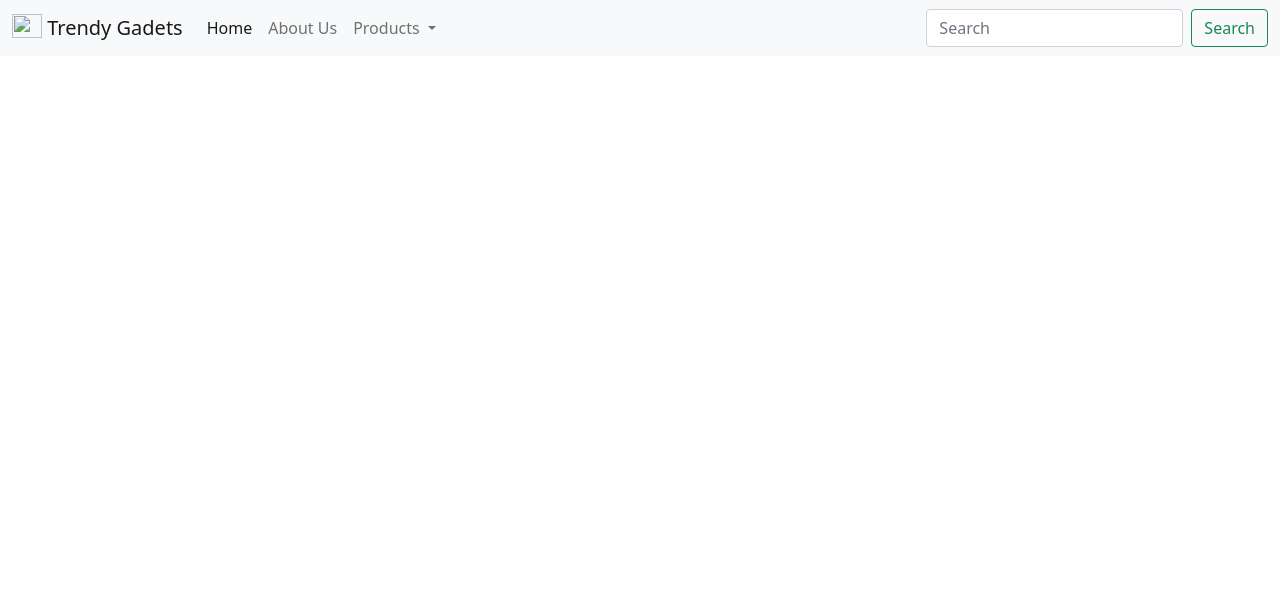
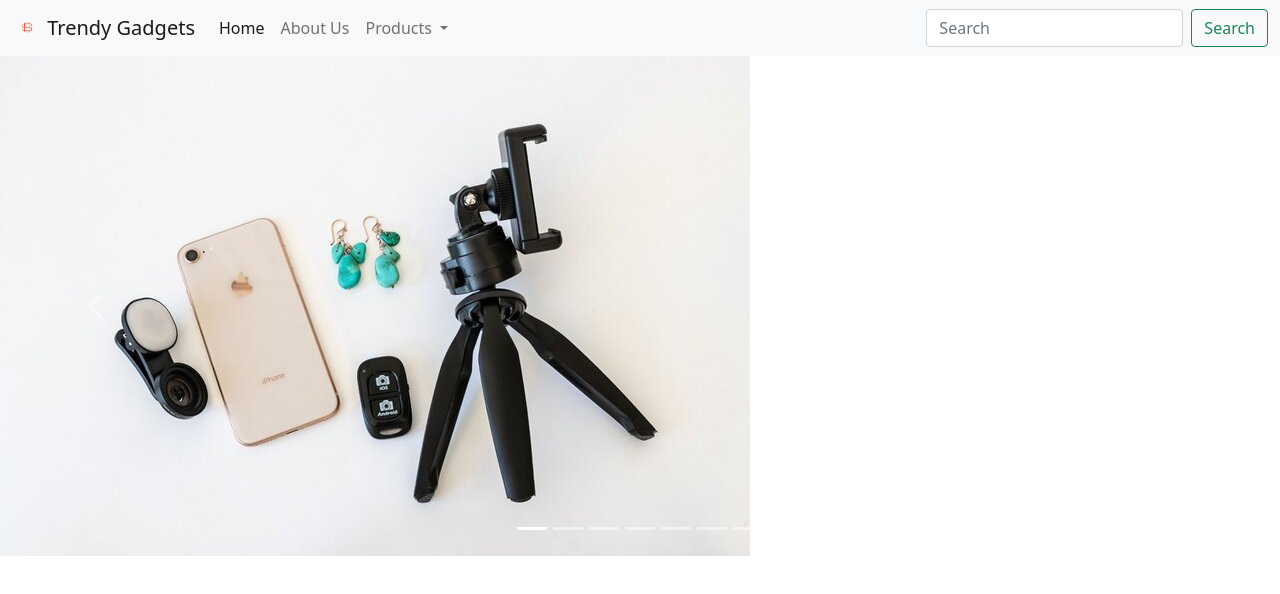
Before and after one commit to sumaiya-Ritu/Trendy-Gadets, a plain HTML site: page index.html in a window 1280 px wide. Drawn offline with nearby package versions, Linux system fonts and the light colour scheme.

Commit message:
2nd commit

```diff
--- a/index.html
+++ b/index.html
@@ -17,9 +17,8 @@
         <nav class="navbar navbar-expand-lg navbar-light bg-light">
             <div class="container-fluid">
                 <a class="navbar-brand" href="#">
-                    <img src="/docs/5.0/assets/brand/bootstrap-logo.svg" alt="" width="30" height="24"
-                        class="d-inline-block align-text-top">
-                    Trendy Gadets</a>
+                    <img src="images/logo.png" alt="" width="30" height="24" class="d-inline-block align-text-top">
+                    Trendy Gadgets</a>
                 <button class="navbar-toggler" type="button" data-bs-toggle="collapse"
                     data-bs-target="#navbarSupportedContent" aria-controls="navbarSupportedContent"
                     aria-expanded="false" aria-label="Toggle navigation">
@@ -53,6 +52,54 @@
                 </div>
             </div>
         </nav>
+        <!-- nav bar ends -->
+
+        <!-- slider -->
+        <div id="carouselExampleIndicators" class="carousel slide" data-bs-ride="carousel">
+            <div class="carousel-indicators">
+                <button type="button" data-bs-target="#carouselExampleIndicators" data-bs-slide-to="0" class="active"
+                    aria-current="true" aria-label="Slide 1"></button>
+                <button type="button" data-bs-target="#carouselExampleIndicators" data-bs-slide-to="1"
+                    aria-label="Slide 2"></button>
+                <button type="button" data-bs-target="#carouselExampleIndicators" data-bs-slide-to="2"
+                    aria-label="Slide 3"></button>
+                <button type="button" data-bs-target="#carouselExampleIndicators" data-bs-slide-to="3"
+                    aria-label="Slide 4"></button>
+                <button type="button" data-bs-target="#carouselExampleIndicators" data-bs-slide-to="4"
+                    aria-label="Slide 5"></button>
+                <button type="button" data-bs-target="#carouselExampleIndicators" data-bs-slide-to="5"
+                    aria-label="Slide 6"></button>
+                <button type="button" data-bs-target="#carouselExampleIndicators" data-bs-slide-to="6"
+                    aria-label="Slide 7"></button>
+            </div>
+            <div class="carousel-inner">
+                <div class="carousel-item active">
+                    <div class="row d-flex align-items-center">
+                        <div class="col-lg-12 w-auto  h-25 d-inline-block ">
+
+                            <img src="images/slide/bg-3.jpg" class="d-block w-100" alt="...">
+                        </div>
+                    </div>
+
+
+
+
+
+
+
+                </div>
+                <button class="carousel-control-prev" type="button" data-bs-target="#carouselExampleIndicators"
+                    data-bs-slide="prev">
+                    <span class="carousel-control-prev-icon" aria-hidden="true"></span>
+                    <span class="visually-hidden">Previous</span>
+                </button>
+                <button class="carousel-control-next" type="button" data-bs-target="#carouselExampleIndicators"
+                    data-bs-slide="next">
+                    <span class="carousel-control-next-icon" aria-hidden="true"></span>
+                    <span class="visually-hidden">Next</span>
+                </button>
+            </div>
+            <!-- slider ends -->
     </header>
     <main>
 
```
Also changed, not shown: images/logo.png (added), images/slide/bg-3.jpg (added), images/slide/bg-4.jpg (added), images/slide/bg-5.jpg (added), images/slide/bg-6.jpg (added), images/slide/bg-7.jpg (added), images/slide/bg1.jpg (added), images/slide/bg2.jpg (added).
